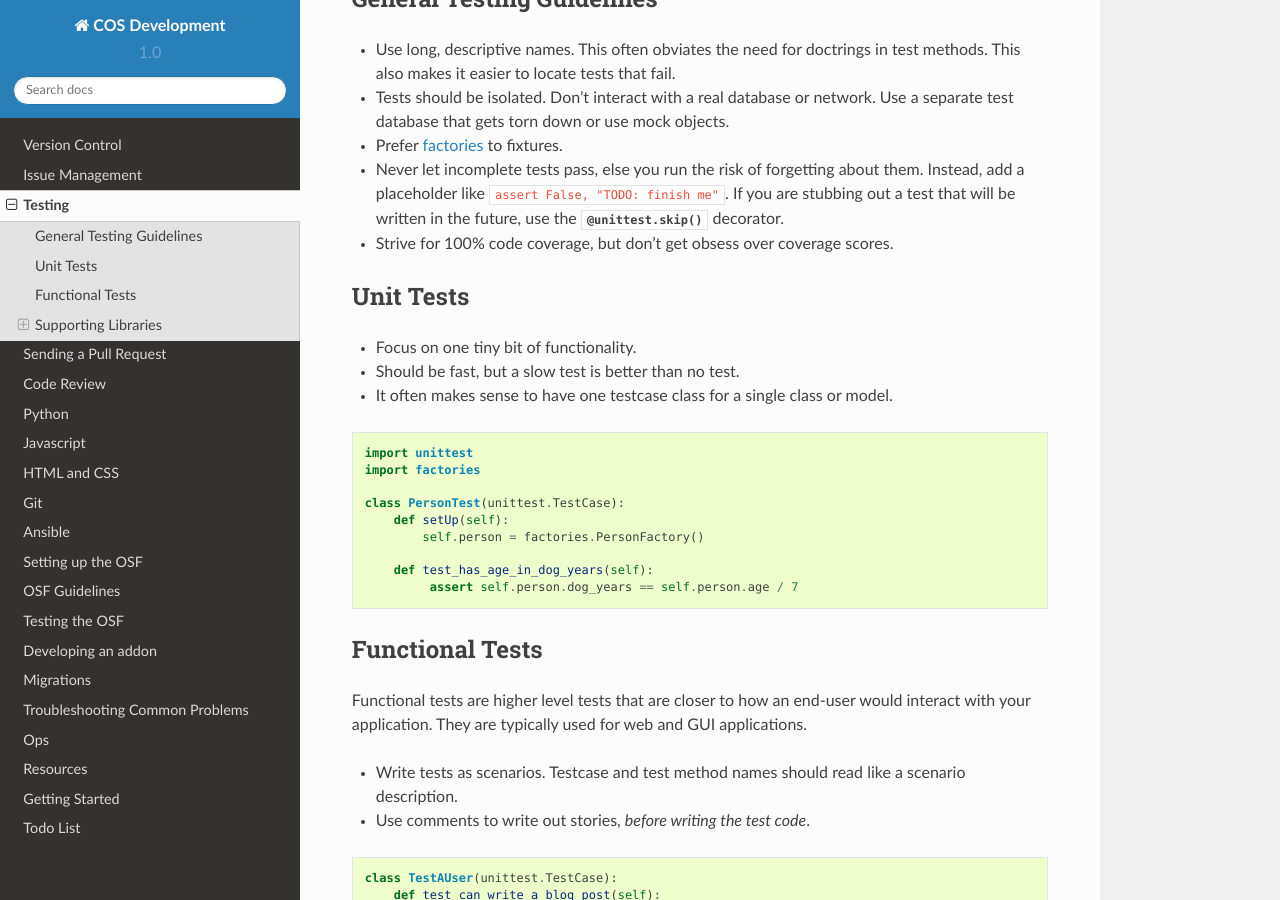
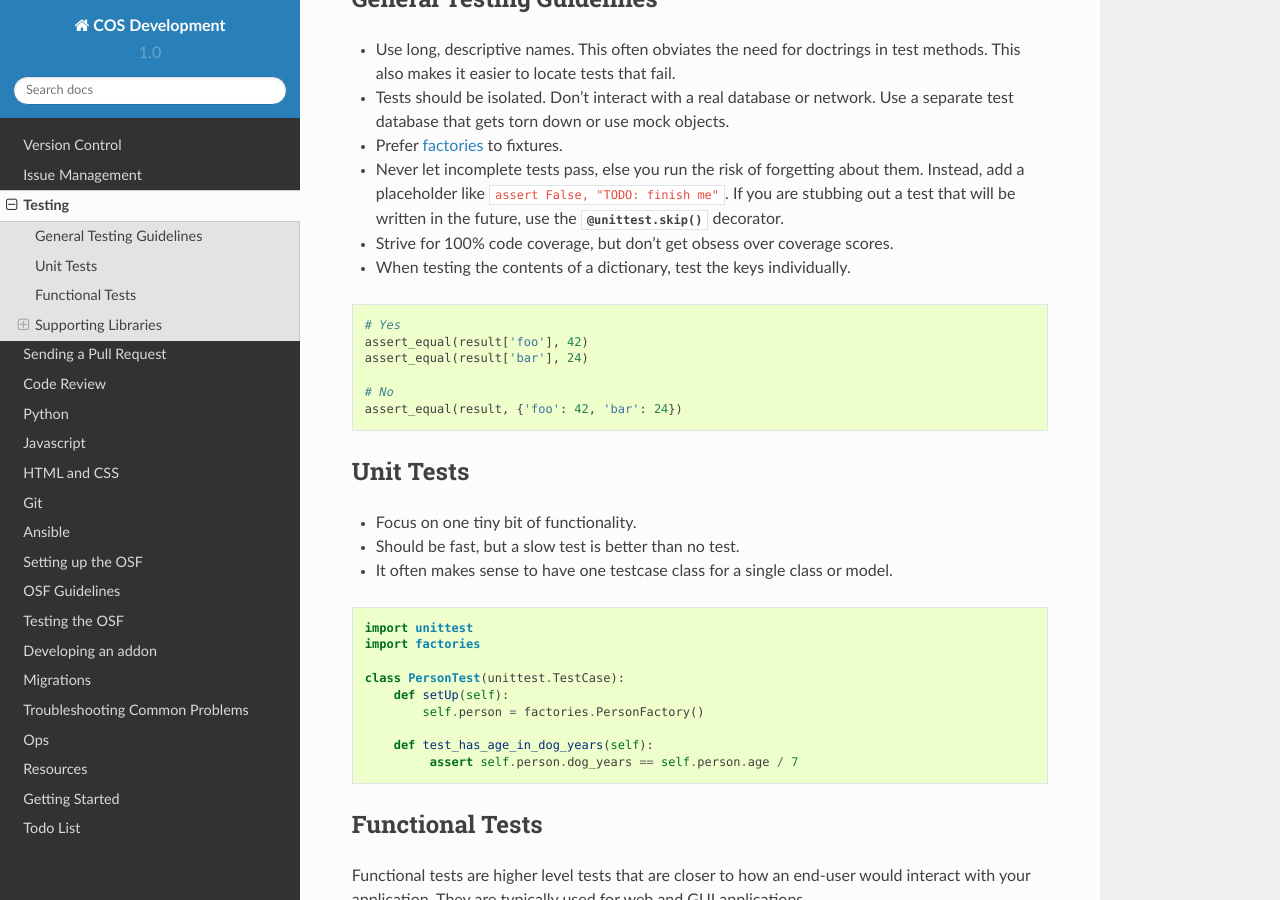
Before and after one commit to CenterForOpenScience/COSDev, a Sphinx documentation site: the page built from docs/process/testing.rst, in a window 1280 px wide and 900 px high, scrolled down 380 px. Built offline with Sphinx 7.4.7 and the Read the Docs theme 2.0.0, drawn with Linux system fonts in a browser that asks for light colours.

Commit message:
Add guideline about testing dictionary contents

```diff
--- a/docs/process/testing.rst
+++ b/docs/process/testing.rst
@@ -20,6 +20,16 @@ General Testing Guidelines
 - Prefer `factories <https://github.com/rbarrois/factory_boy>`_ to fixtures.
 - Never let incomplete tests pass, else you run the risk of forgetting about them. Instead, add a placeholder like ``assert False, "TODO: finish me"``. If you are stubbing out a test that will be written in the future, use the :meth:`@unittest.skip` decorator.
 - Strive for 100% code coverage, but don't get obsess over coverage scores.
+- When testing the contents of a dictionary, test the keys individually.
+
+.. code-block:: python
+
+    # Yes
+    assert_equal(result['foo'], 42)
+    assert_equal(result['bar'], 24)
+
+    # No
+    assert_equal(result, {'foo': 42, 'bar': 24})
 
 Unit Tests
 ----------
@@ -66,6 +76,7 @@ Functional tests are higher level tests that are closer to how an end-user would
 Notice how the testcase and test method read together like "Test A User can write a blog post".
 
 
+
 Supporting Libraries
 --------------------
 
```
